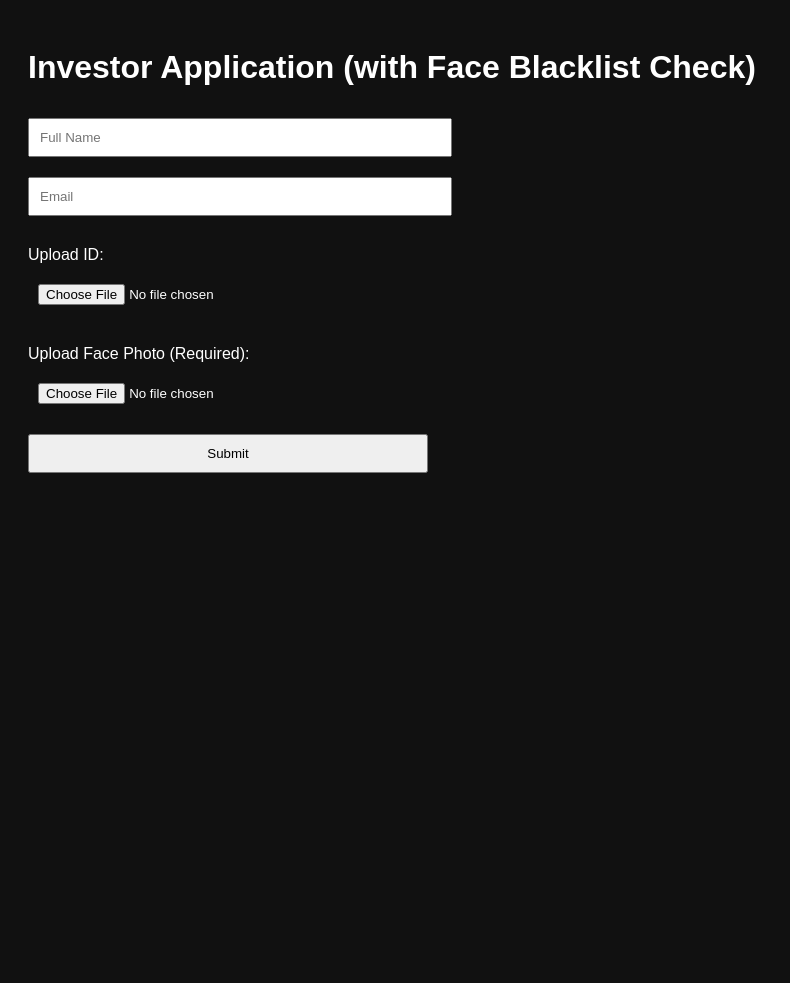
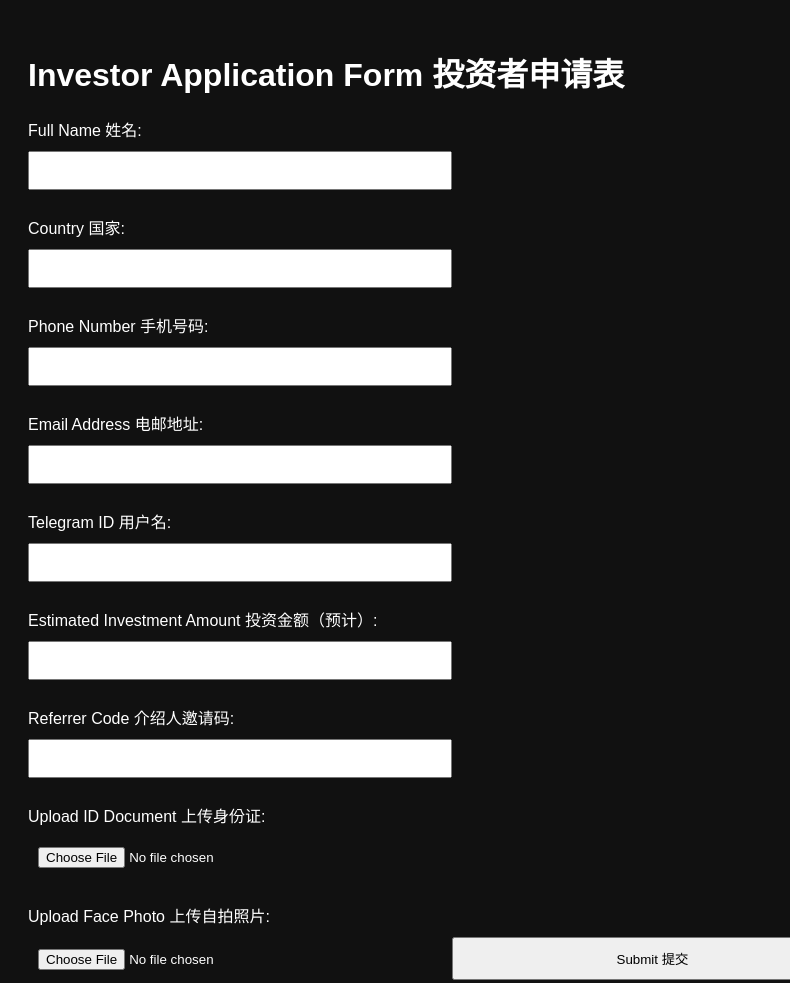
Before and after one commit to Astral882/astraltime, a plain HTML site: page investor_blacklist.html in a window 1280 px wide. Shown: the whole page, without its empty margins (0-790 px from the left). Before the commit the page ends 800 px from the top, so only its background shows below. Drawn offline with Linux system fonts and the light colour scheme.

Commit message:
investor_blacklist.html

```diff
--- a/investor_blacklist.html
+++ b/investor_blacklist.html
@@ -3,26 +3,45 @@
 <html lang="en">
 <head>
   <meta charset="UTF-8" />
-  <title>Investor Application (Blacklist Check)</title>
+  <title>Investor Application Form (中英双语)</title>
   <style>
     body { background: #111; color: white; font-family: Arial; padding: 20px; }
-    input, button { padding: 10px; margin: 10px 0; width: 100%; max-width: 400px; }
+    input, button, select { padding: 10px; margin: 10px 0; width: 100%; max-width: 400px; }
+    label { display: block; margin-top: 15px; text-align: left; }
     #result { margin-top: 20px; font-weight: bold; color: red; }
-    label { display: block; margin-top: 20px; }
   </style>
 </head>
 <body>
-  <h1>Investor Application (with Face Blacklist Check)</h1>
+  <h1>Investor Application Form 投资者申请表</h1>
   <form id="investorForm" onsubmit="return checkFaceToken(event)">
-    <input type="text" placeholder="Full Name" required><br>
-    <input type="email" placeholder="Email" required><br>
-    <label>Upload ID:</label>
-    <input type="file" required><br>
+    <label>Full Name 姓名:</label>
+    <input type="text" required />
 
-    <label>Upload Face Photo (Required):</label>
-    <input type="file" id="facePhoto" accept="image/*" required><br>
+    <label>Country 国家:</label>
+    <input type="text" required />
 
-    <button type="submit">Submit</button>
+    <label>Phone Number 手机号码:</label>
+    <input type="text" required />
+
+    <label>Email Address 电邮地址:</label>
+    <input type="email" required />
+
+    <label>Telegram ID 用户名:</label>
+    <input type="text" required />
+
+    <label>Estimated Investment Amount 投资金额（预计）:</label>
+    <input type="text" required />
+
+    <label>Referrer Code 介绍人邀请码:</label>
+    <input type="text" required />
+
+    <label>Upload ID Document 上传身份证:</label>
+    <input type="file" required />
+
+    <label>Upload Face Photo 上传自拍照片:</label>
+    <input type="file" id="facePhoto" accept="image/*" required />
+
+    <button type="submit">Submit 提交</button>
     <div id="result"></div>
   </form>
 
@@ -32,11 +51,11 @@
       const resultDiv = document.getElementById('result');
       const file = document.getElementById('facePhoto').files[0];
       if (!file) {
-        resultDiv.innerText = "Please upload a face photo.";
+        resultDiv.innerText = "Please upload a face photo. 请上传自拍照";
         return false;
       }
 
-      resultDiv.innerText = "Checking face...";
+      resultDiv.innerText = "Detecting face... 检测人脸中...";
 
       const formData = new FormData();
       formData.append("api_key", "V2E7Fw194WeXnY34Vf5caVjPVPStfDPU");
@@ -50,7 +69,7 @@
         });
         const detectData = await detectRes.json();
         if (!detectData.faces || detectData.faces.length === 0) {
-          resultDiv.innerText = "No face detected.";
+          resultDiv.innerText = "No face detected. 没有检测到人脸";
           return false;
         }
 
@@ -69,16 +88,16 @@
 
         const searchJson = await searchRes.json();
         if (searchJson.results && searchJson.results.length > 0 && searchJson.results[0].confidence > 80) {
-          resultDiv.innerText = "You are blacklisted. Application blocked.";
+          resultDiv.innerText = "You are blacklisted. 黑名单用户，提交失败";
           return false;
         }
 
         resultDiv.style.color = "green";
-        resultDiv.innerText = "No blacklist detected. Form submitted!";
+        resultDiv.innerText = "Face check passed. 正常可提交。";
         setTimeout(() => document.getElementById('investorForm').submit(), 1000);
       } catch (e) {
         console.error(e);
-        resultDiv.innerText = "Error during face check.";
+        resultDiv.innerText = "Error during face check. 检测失败";
       }
 
       return false;
```
